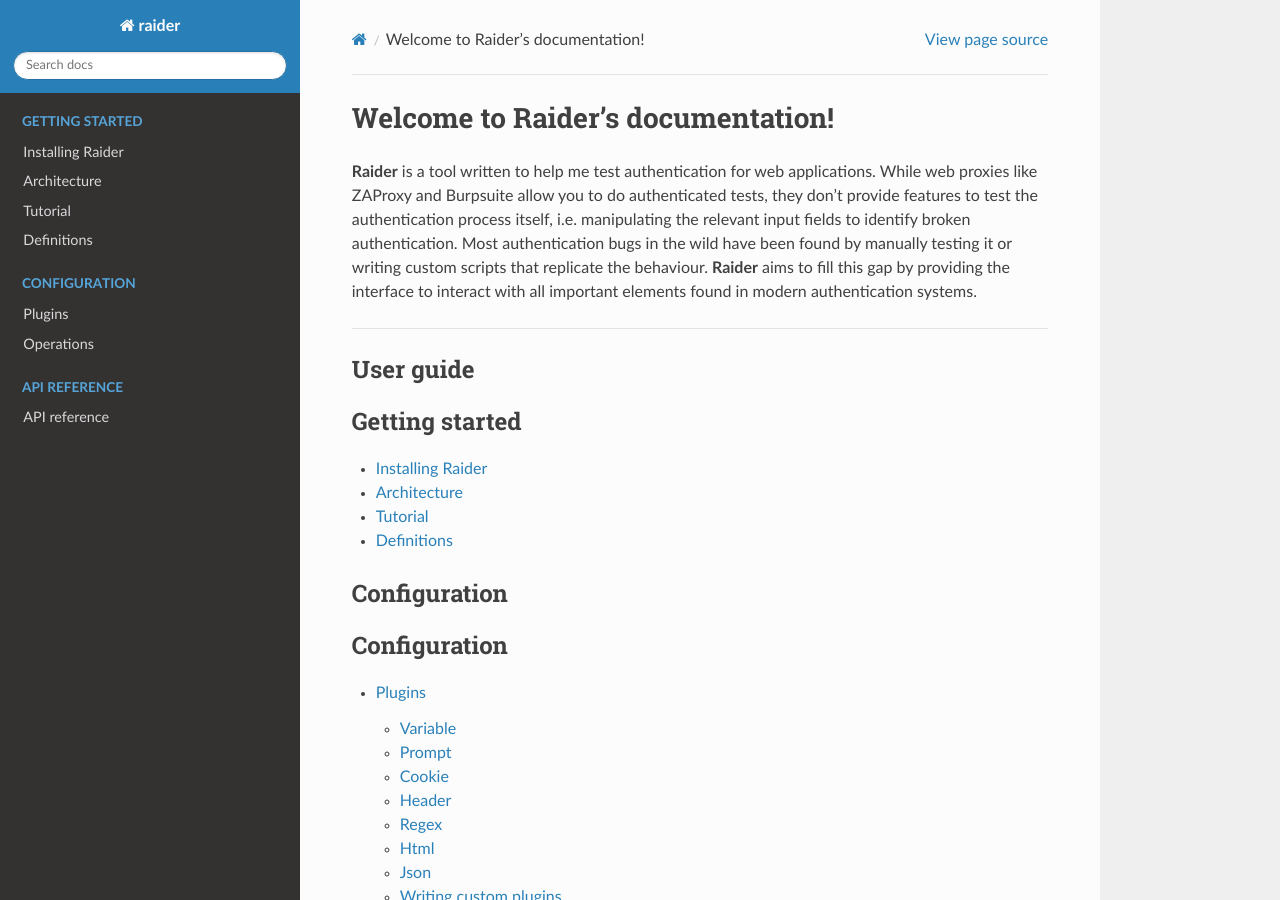
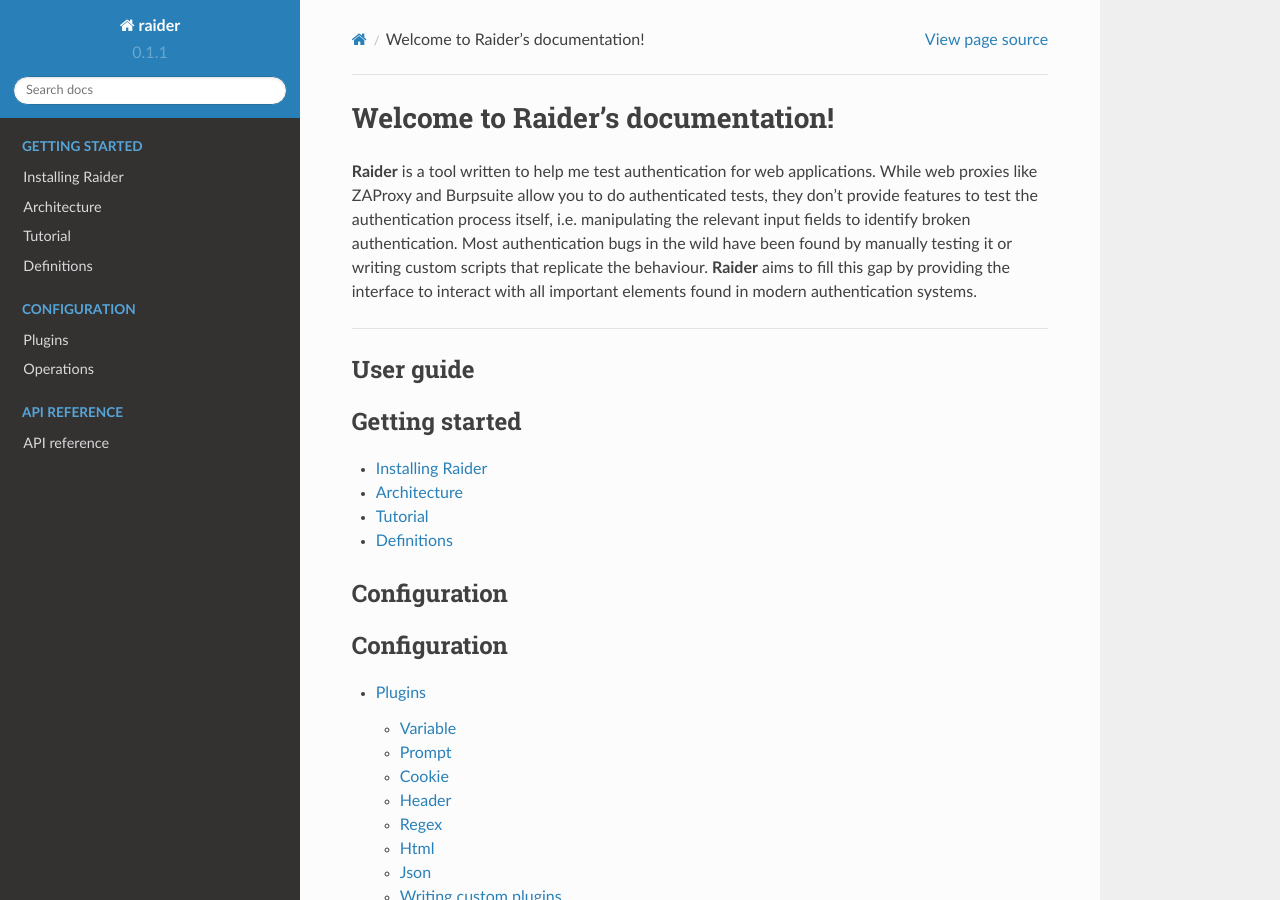
Before and after one commit to DigeeX/raider, a Sphinx documentation site: the page built from docs/index.rst, in a window 1280 px wide and 900 px high. Built offline with Sphinx 7.4.7 and the Read the Docs theme 2.0.0, drawn with Linux system fonts in a browser that asks for light colours; the version number could not be read and is left out.

Commit message:
Will fix this later

```diff
--- a/docs/conf.py
+++ b/docs/conf.py
@@ -22,8 +22,10 @@
 project = "raider"
 copyright = "2021, DigeeX"
 author = "Daniel Neagaru"
-version = raider.__version__
-release = raider.__version__
+# version = raider.__version__
+# release = raider.__version__
+version = "0.1.1"
+release = "0.1.1"
 
 
 # -- General configuration ---------------------------------------------------
--- a/docs/requirements.txt
+++ b/docs/requirements.txt
@@ -1,2 +1 @@
 importlib-metadata == 4.6.1
-raider
```
